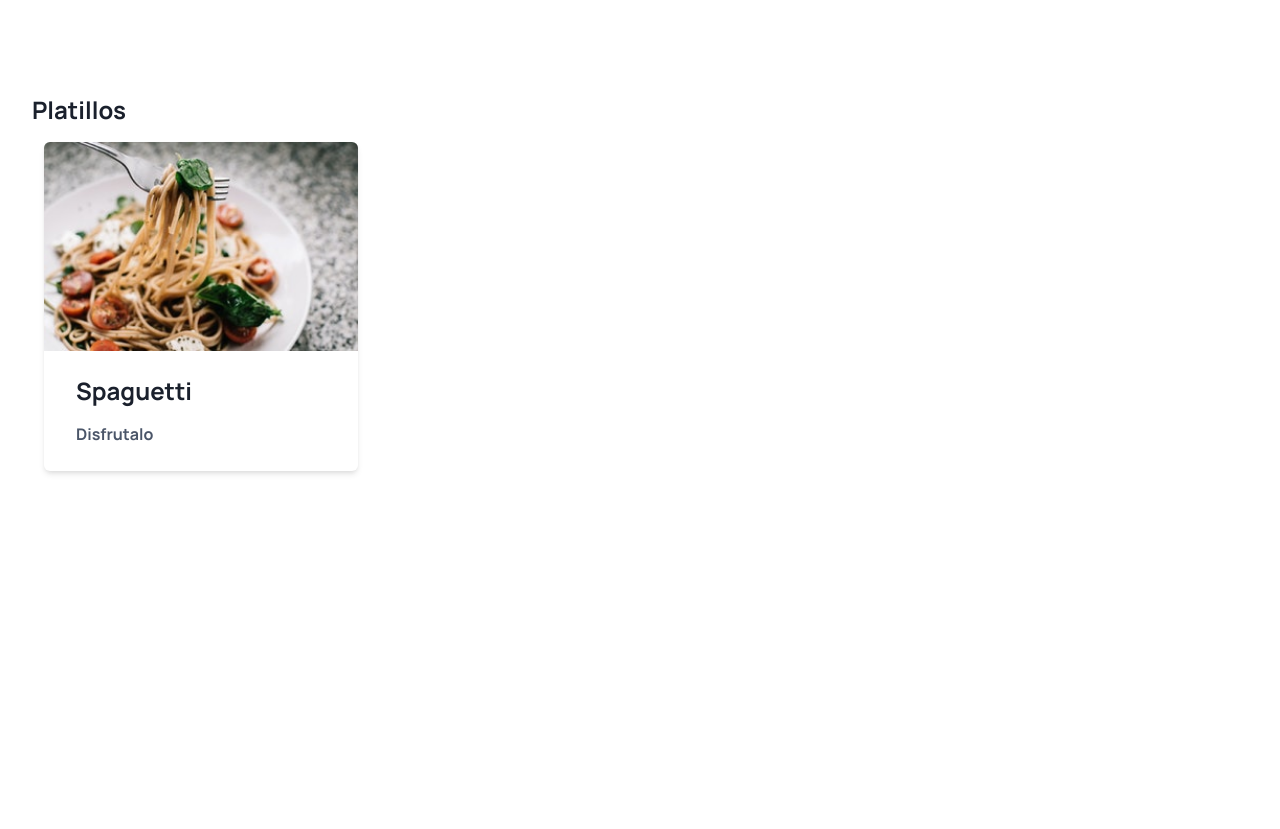
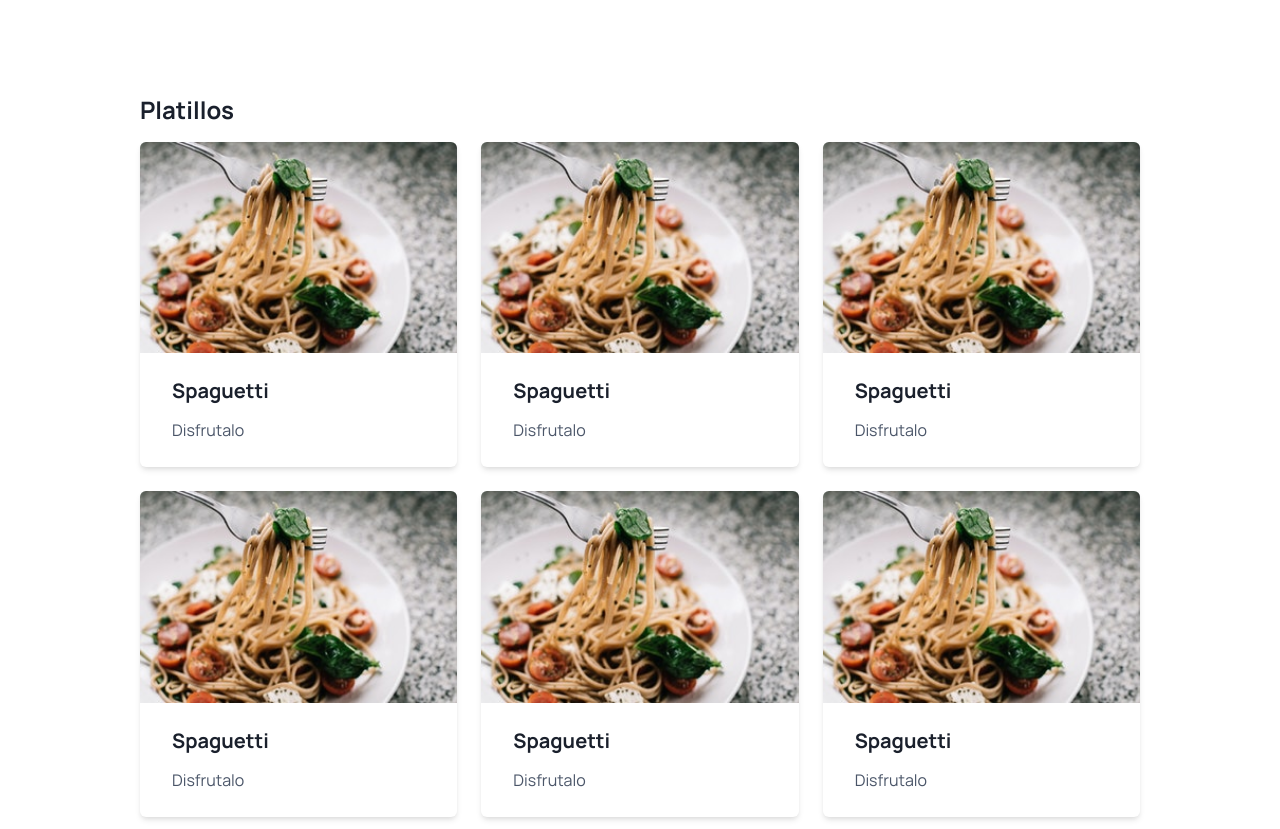
Before and after one commit to jaravad/rappidos, a React (Create React App) app: page /sesion in a window 1280 px wide. Shown: the part 856-1685 px from the top of the page. Before the commit the page ends 1339 px from the top, so only its background shows below. Built offline with nearby package versions, Linux system fonts and the light colour scheme.

Commit message:
fix: products layout

```diff
--- a/src/App.js
+++ b/src/App.js
@@ -4,7 +4,7 @@ import Landing from './components/landing/Landing';
 import LogIn from './components/LogIn';
 import SignUp from './components/SignUp';
 import { BrowserRouter as Router, Switch, Route } from 'react-router-dom';
-import Usersesion from './components/Usersesion';
+import Products from './components/Products';
 
 function App() {
   return (
@@ -15,7 +15,7 @@ function App() {
         <Route path="/#how-it-works" />
         <Route path="/login" component={LogIn} />
         <Route path="/signup" component={SignUp} />
-        <Route path="/sesion" component={Usersesion} />
+        <Route path="/sesion" component={Products} />
         {/* <Route path="/verification" component={VerificationCode}></Route> */}
       </Switch>
     </Router>
--- /dev/null
+++ b/src/components/Platillo.js
@@ -0,0 +1,20 @@
+import React from 'react';
+
+function Platillo(props) {
+  return (
+    <article className="p-3 w-full md:w-1/2 lg:w-1/3">
+      <div className="w-full rounded-md overflow-hidden shadow-md bg-white">
+        <img
+          className="w-full object-contain"
+          src={props.img}
+          alt={props.title}
+        />
+        <div className="px-8 py-6">
+          <h3 className="font-bold mb-3 text-xl">{props.title}</h3>
+          <p className="text-gray-700 text-base">{props.p}</p>
+        </div>
+      </div>
+    </article>
+  );
+}
+export default Platillo;
--- /dev/null
+++ b/src/components/Products.js
@@ -0,0 +1,23 @@
+import React from 'react';
+import Platillo from './Platillo';
+import image from '../assets/images/mittagessen.jpg';
+import banner from '../assets/images/banner.jpg';
+function Products() {
+  return (
+    <div>
+      <img alt="banner" src={banner}></img>
+      <div className="pt-24 w-4/5 mx-auto">
+        <h2 className="text-2xl font-bold pl-3">Platillos</h2>
+        <div className="flex flex-wrap">
+          <Platillo title={'Spaguetti'} p={'Disfrutalo'} img={image} key={1} />
+          <Platillo title={'Spaguetti'} p={'Disfrutalo'} img={image} key={1} />
+          <Platillo title={'Spaguetti'} p={'Disfrutalo'} img={image} key={1} />
+          <Platillo title={'Spaguetti'} p={'Disfrutalo'} img={image} key={1} />
+          <Platillo title={'Spaguetti'} p={'Disfrutalo'} img={image} key={1} />
+          <Platillo title={'Spaguetti'} p={'Disfrutalo'} img={image} key={1} />
+        </div>
+      </div>
+    </div>
+  );
+}
+export default Products;
--- a/src/components/Usersesion.js
+++ /dev/null
@@ -1,18 +0,0 @@
-import React from 'react';
-import Platillo from '../components/landing/Platillos'
-import image from '../assets/images/mittagessen.jpg'
-import banner from '../assets/images/banner.jpg'
-function Usersesion(){
-return(
-    <div>
-<img alt="banner" src={banner}></img>
-<div className="Pedidos pt-24 pl-8 text-2xl font-bold">
-
-    <h2>Platillos</h2>
-    <Platillo title={"Spaguetti"} p={"Disfrutalo"} img={image} key={1}></Platillo>
-    </div>
-    </div>
-
-);
-}
-export default Usersesion;
--- a/src/components/landing/Platillos.js
+++ /dev/null
@@ -1,20 +0,0 @@
-import React from 'react';
-
-function Platillo(props) {
-  return (
-    <article className="p-3 w-4/5 md:w-1/3">
-      <div className="w-4/5 rounded-md overflow-hidden shadow-md bg-white h-full">
-        <img
-            className="w-full h-full object-contain"
-            src={props.img}
-            alt={props.title}
-          />
-        <div className="px-8 py-6">
-          <h3 className="font-bold mb-3">{props.title}</h3>
-          <p className="text-gray-700 text-base">{props.p}</p>
-        </div>
-      </div>
-    </article>
-  );
-}
-export default Platillo;
```
